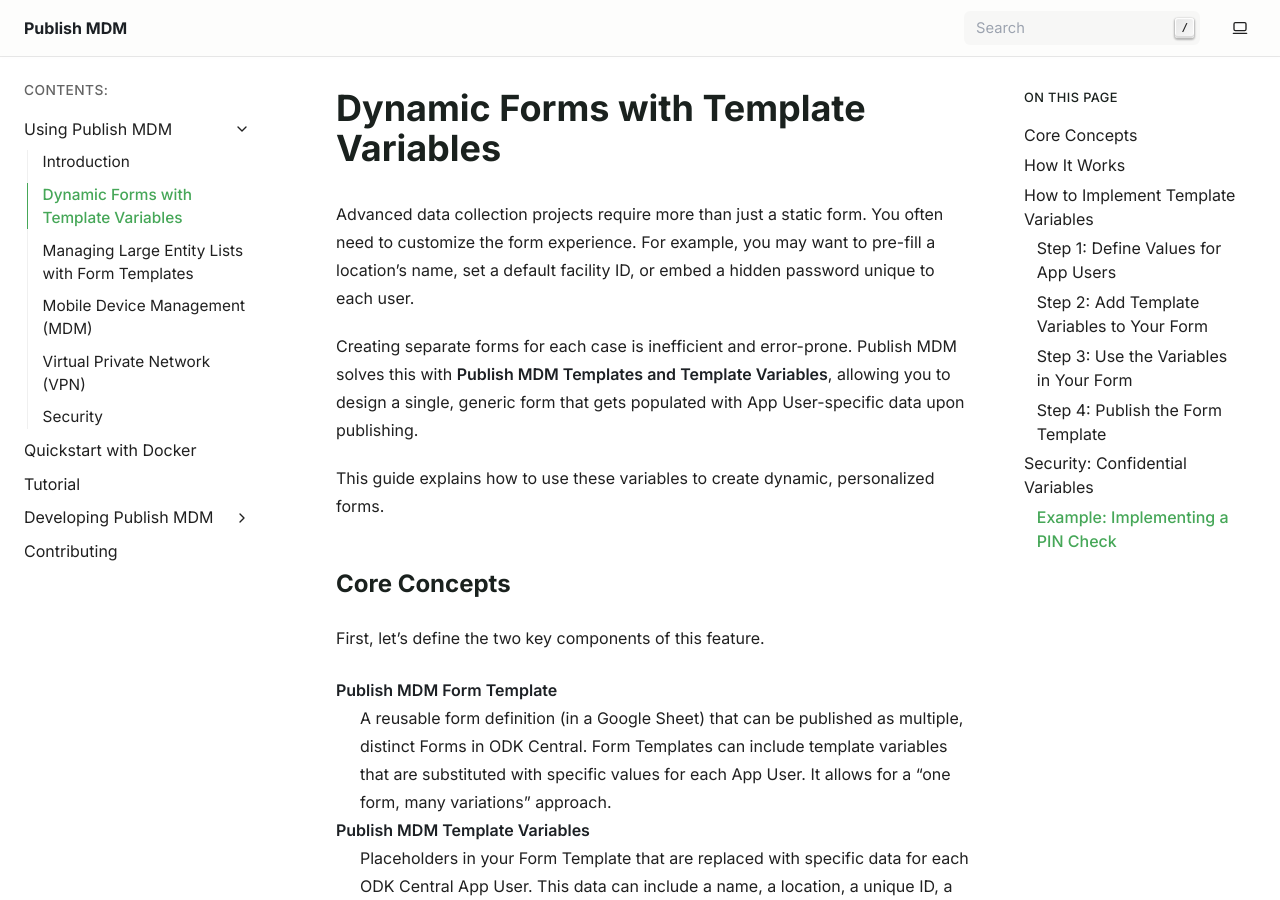
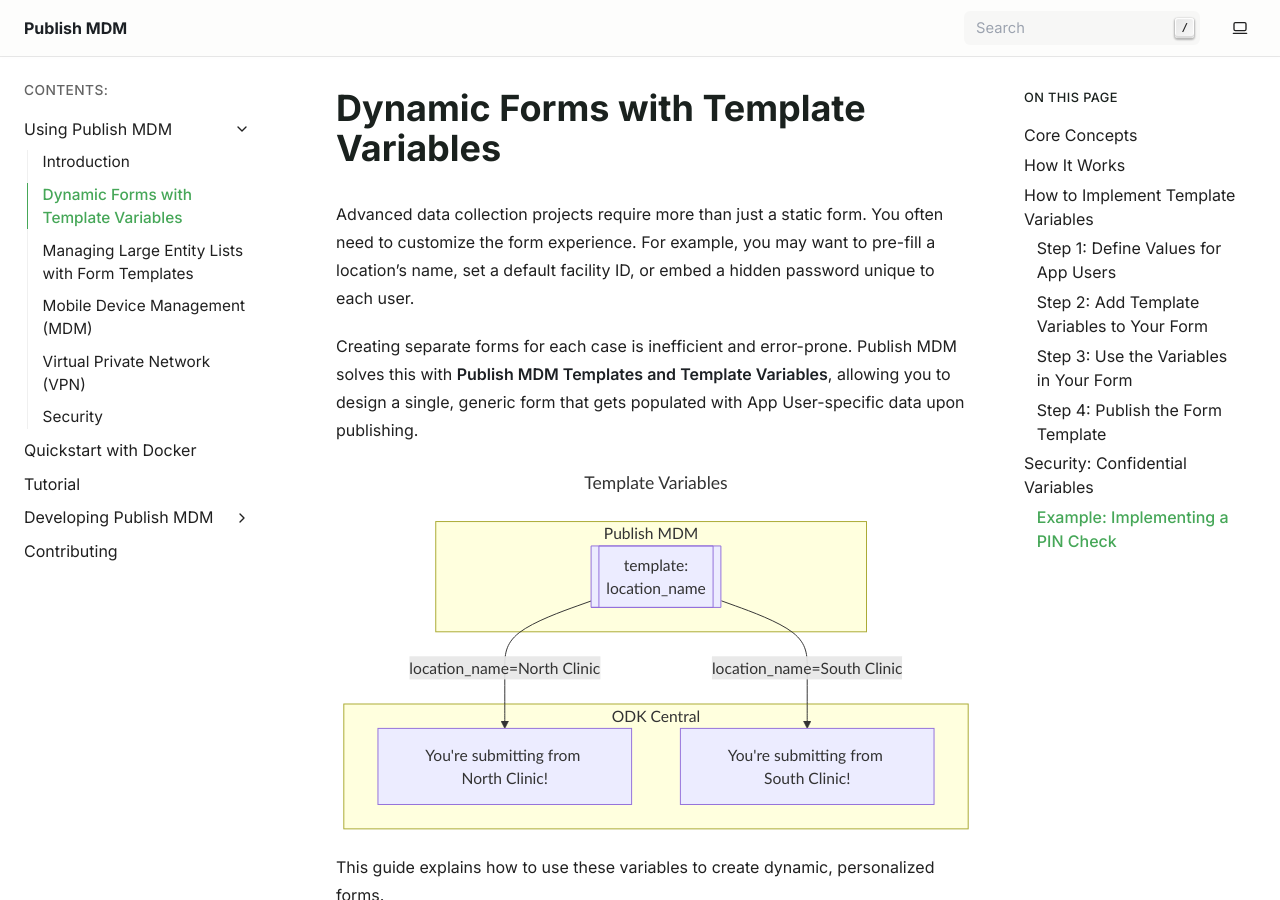
Before and after one commit to caktus/publish-mdm, a Sphinx documentation site: the page built from docs/src/topics/form_templates.rst, in a window 1280 px wide and 900 px high. Built offline with Sphinx 7.4.7, drawn with Linux system fonts in a browser that asks for light colours; pages that are not in the unit, such as notebooks, are missing from menus.

Commit message:
add flowchart for template variables

```diff
--- a/docs/src/topics/form_templates.rst
+++ b/docs/src/topics/form_templates.rst
@@ -10,6 +10,23 @@
 MDM solves this with **Publish MDM Templates and Template Variables**, allowing
 you to design a single, generic form that gets populated with App User-specific
 data upon publishing.
+
+.. mermaid::
+
+  ---
+  title: Template Variables
+  ---
+  flowchart TD
+      subgraph Publish MDM
+        clinic_form[[template:
+        location_name]]
+      end
+      subgraph ODK Central
+        clinic_form_north[You're submitting from North Clinic!]
+        clinic_form_south[You're submitting from South Clinic!]
+        clinic_form-->|location_name=North Clinic|clinic_form_north
+        clinic_form-->|location_name=South Clinic|clinic_form_south
+      end
 
 This guide explains how to use these variables to create dynamic, personalized
 forms.
```
